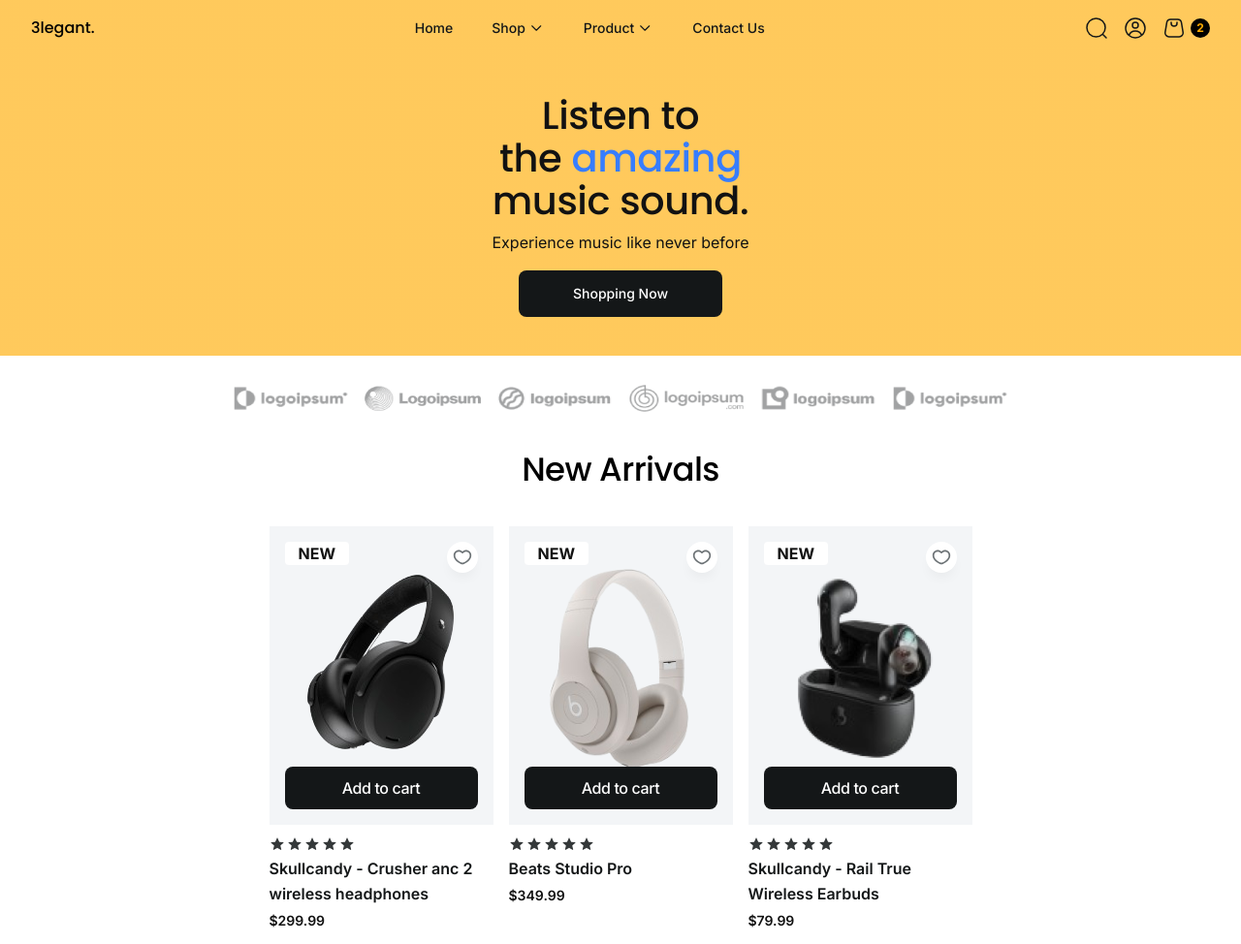
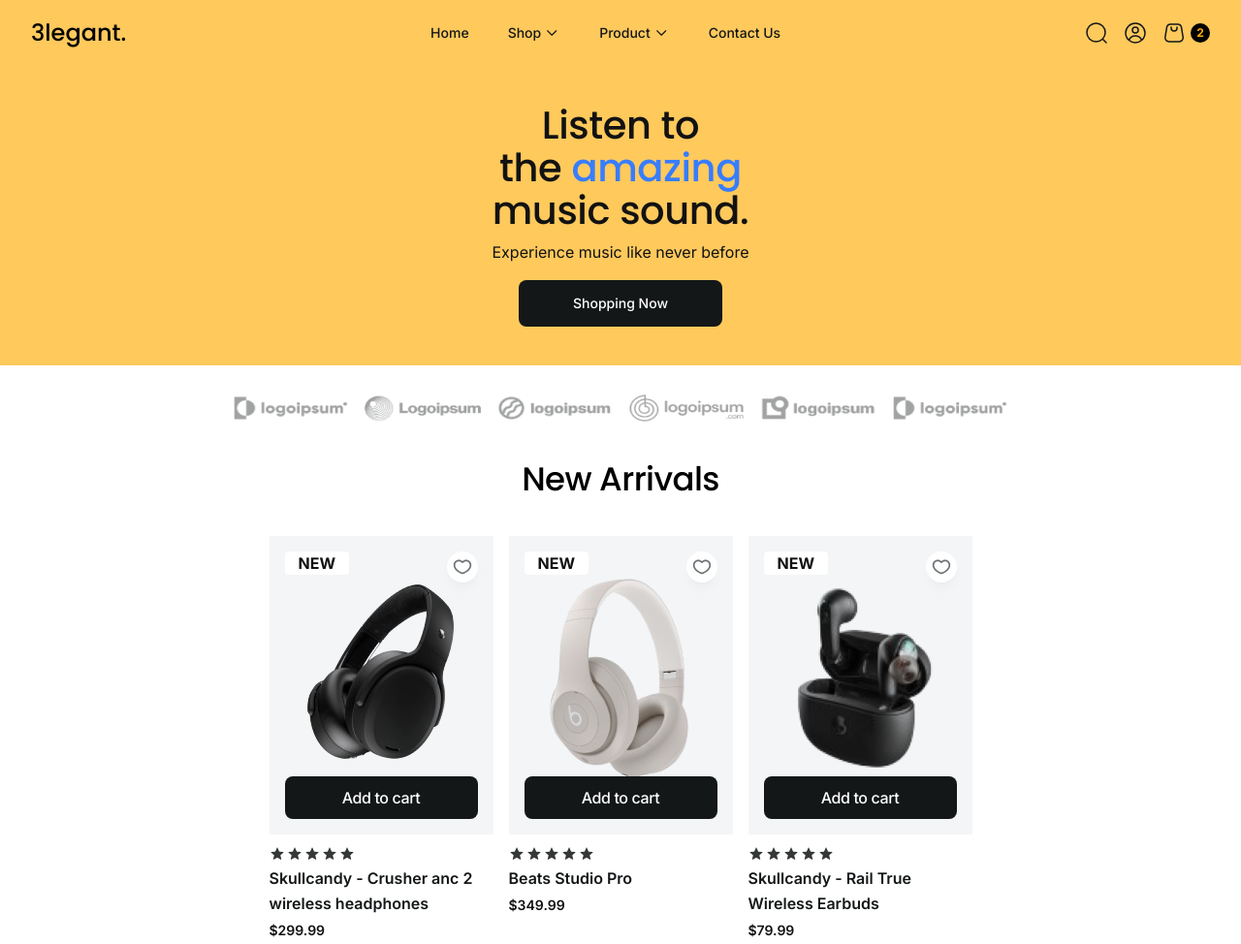
Before and after one commit to AmirhosseinHashemi/Elegant-eCommerce-Store, a plain HTML site: page index.html in a window 1280 px wide. Shown: the top 974 px of the page at 97% size. Drawn offline with Linux system fonts and the light colour scheme.

Commit message:
logo refactor

```diff
--- a/scss/_mixins.scss
+++ b/scss/_mixins.scss
@@ -120,7 +120,6 @@
 //---------------------------------------------------- Repeated style related to logo
 @mixin logo {
   font-family: $ff-poppins;
-  font-size: 1.6rem;
   font-weight: 500;
   color: $color-primary-black;
 }
--- a/scss/components/_navigation.scss
+++ b/scss/components/_navigation.scss
@@ -16,6 +16,7 @@
 
 .nav__logo {
   @include logo();
+  font-size: 1.6rem;
 }
 
 .nav__cart img {
@@ -213,6 +214,10 @@
     background-color: transparent;
   }
 
+  .nav__logo {
+    font-size: 2.4rem;
+  }
+
   .nav__bottom,
   .nav__btn--hamburger,
   .nav__header,
```
Also changed, not shown: css/main.css, 1 other file.
